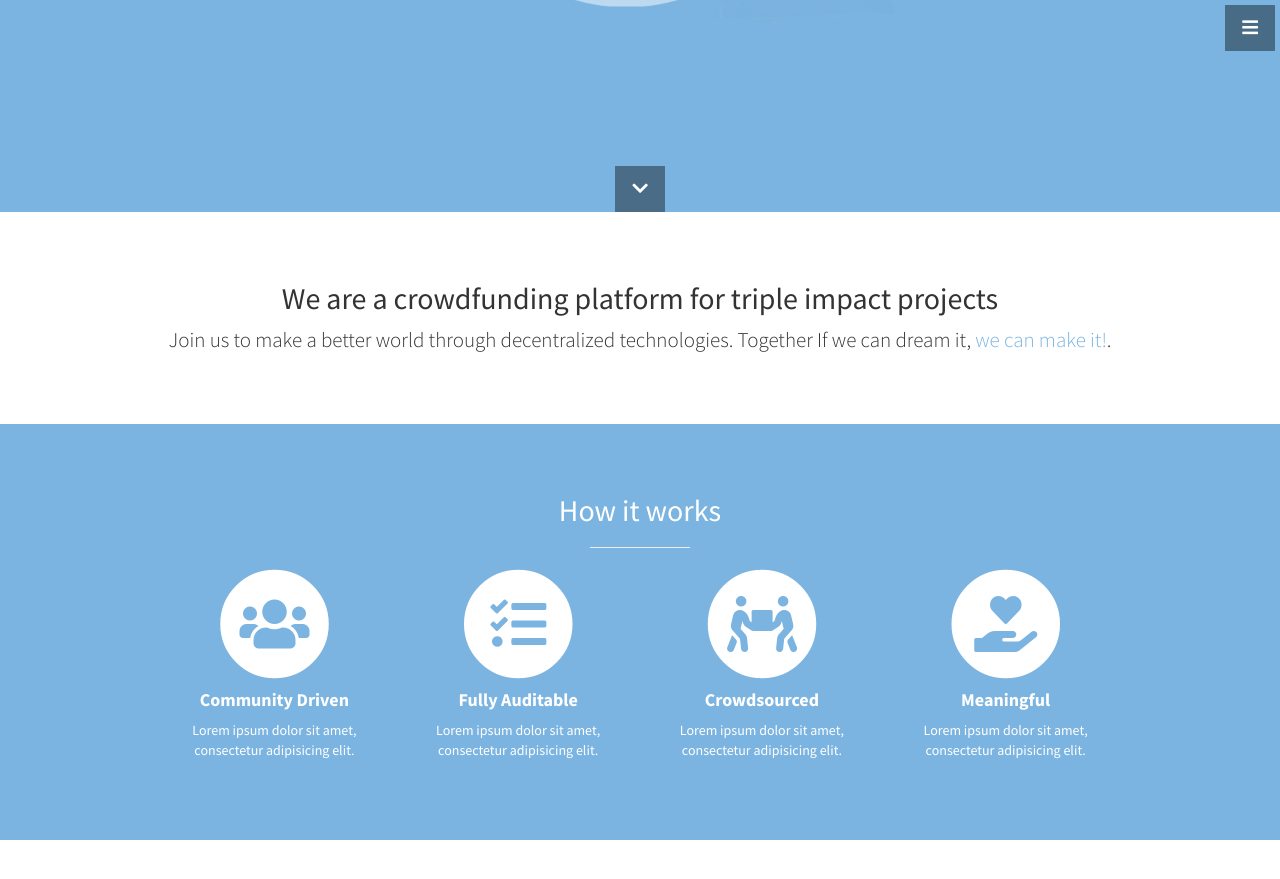
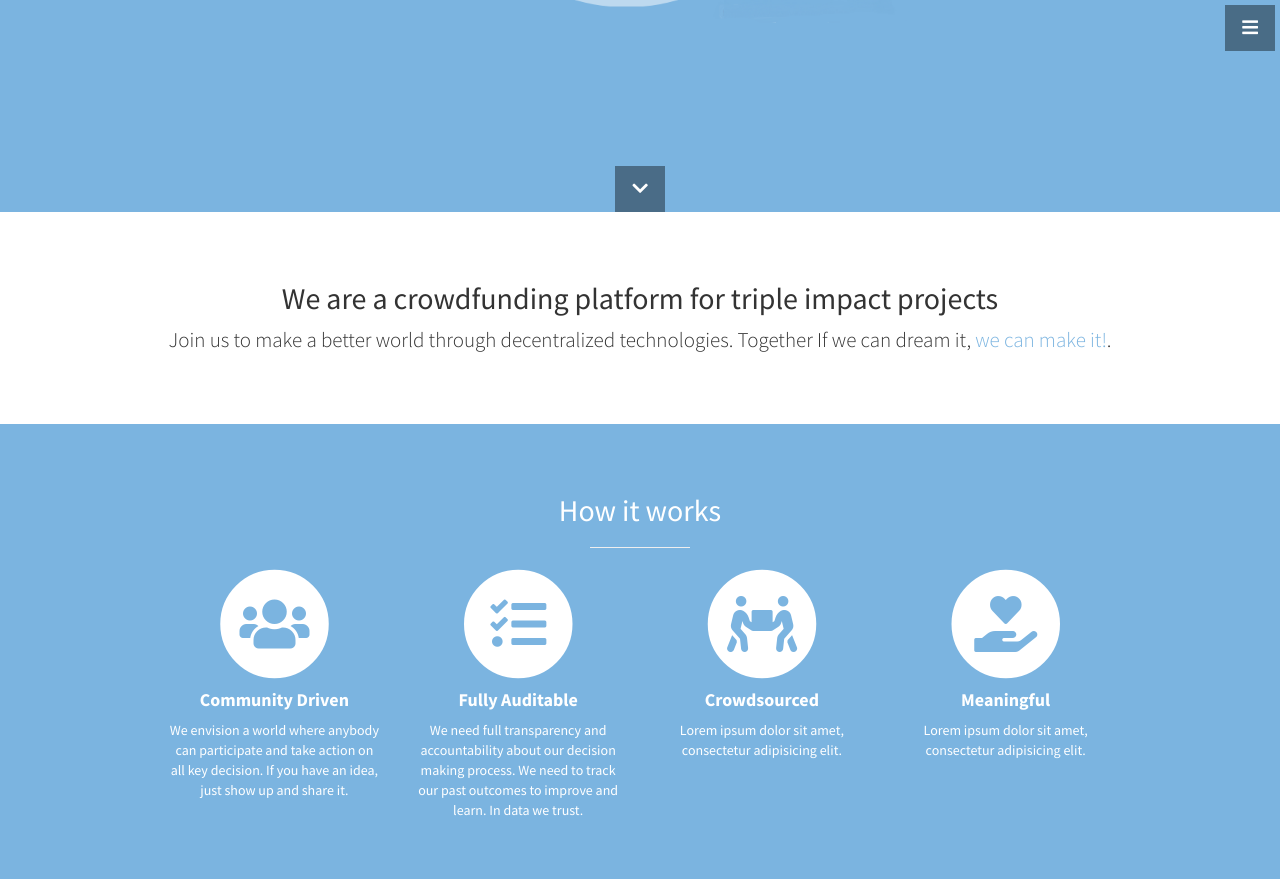
Before and after one commit to venphi/venphi.github.io, a Jekyll site: the page built from index.html, in a window 1280 px wide and 900 px high, scrolled down 688 px. Shown: the top 879 px of the window. Built offline with Jekyll 4.4.1, drawn with Linux system fonts in a browser that asks for light colours; nearby versions of some CDN libraries; before the commit the page ends 1528 px from its top, so only the background shows below that.

Commit message:
editing how it works

```diff
--- a/_includes/how-it-works.html
+++ b/_includes/how-it-works.html
@@ -15,7 +15,7 @@
               <h4>
                 <strong>Community Driven</strong>
               </h4>
-              <p>Lorem ipsum dolor sit amet, consectetur adipisicing elit.</p>
+              <p>We envision a world where anybody can participate and take action on all key decision. If you have an idea, just show up and share it. </p>
               <!--a href="#" class="btn btn-light">Learn More</a-->
             </div>
           </div>
@@ -28,7 +28,7 @@
               <h4>
                 <strong>Fully Auditable</strong>
               </h4>
-              <p>Lorem ipsum dolor sit amet, consectetur adipisicing elit.</p>
+              <p>We need full transparency and accountability about our decision making process. We need to track our past outcomes to improve and learn. In data we trust.</p>
               <!--a href="#" class="btn btn-light">Learn More</a-->
             </div>
           </div>
```
